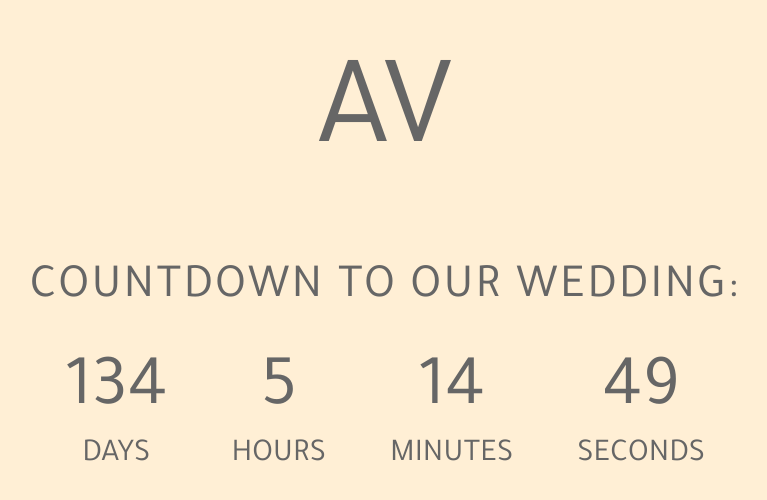
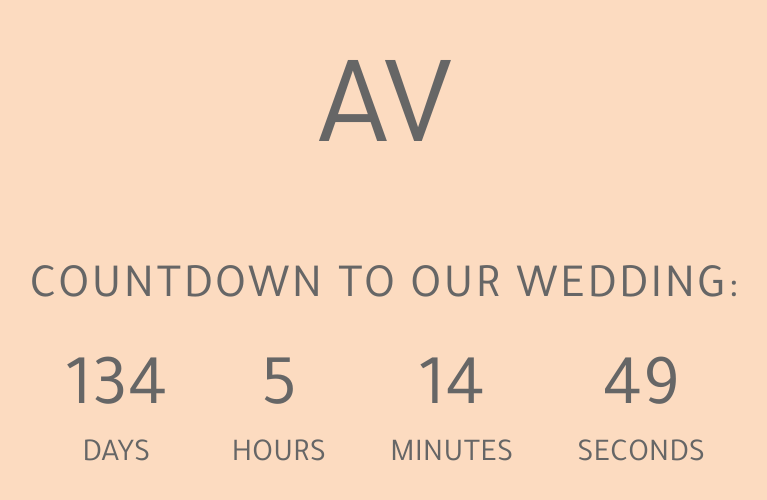
Before and after one commit to LashaLoi/av-invitation, a Next.js app: page / in a window 1280 px wide. Shown: the part 124-624 px from the top of the page, without its empty margins (255-1022 px from the left). Built offline with nearby package versions, Linux system fonts and the light colour scheme.

Commit message:
add animated background

```diff
--- /dev/null
+++ b/modules/main/constants.ts
@@ -0,0 +1,16 @@
+import { config } from 'react-spring'
+
+export const colors = {
+    50: '#FDE3C3',
+    40: '#FCD7BF',
+    30: '#F4DEE2',
+    20: '#F6CE66',
+    10: '#8AAB8C',
+    0: '#D1EAEC',
+}
+
+export const commonSpring = {
+    from: { opacity: 0, color: '#ffefd5', scale: 0.95 },
+    to: { opacity: 1, color: '#666', scale: 1 },
+    config: config.molasses,
+}
--- a/modules/main/index.module.scss
+++ b/modules/main/index.module.scss
@@ -1,10 +1,19 @@
 .container {
+    width: 100vw;
+    height: 100vh;
+
     color: #666;
-    margin: 0 auto;
+
+    display: flex;
+    flex-direction: column;
+    align-items: center;
+    justify-content: center;
+
     text-align: center;
 }
 
 .h1 {
+    margin: 0 24px;
     font-size: 3em;
     font-weight: normal;
     letter-spacing: 0.125rem;
--- a/modules/main/index.tsx
+++ b/modules/main/index.tsx
@@ -1,16 +1,18 @@
+import { useSpring, animated, config } from 'react-spring'
+
 import { useTimer } from '../../hooks/useTimer'
 
 import styles from './index.module.scss'
-import { useSpring, animated, config } from 'react-spring'
 
-const commonSpring = {
-    from: { opacity: 0, color: '#ffefd5', scale: 0.95 },
-    to: { opacity: 1, color: '#666', scale: 1 },
-    config: config.molasses,
-}
+import { colors, commonSpring } from './constants'
 
 export default function Home() {
     const [date] = useTimer()
+
+    const aStyles = useSpring({
+        backgroundColor: colors[Math.floor(date.seconds / 10) * 10],
+        config: config.molasses,
+    })
 
     const headingStyles = useSpring({
         ...commonSpring,
@@ -20,13 +22,14 @@ export default function Home() {
         ...commonSpring,
         delay: 100,
     })
+
     const dateStyles = useSpring({
         ...commonSpring,
         delay: 200,
     })
 
     return (
-        <div className={styles.container}>
+        <animated.div className={styles.container} style={aStyles}>
             <animated.div style={headingStyles} className={styles.heading}>
                 AV
             </animated.div>
@@ -53,6 +56,6 @@ export default function Home() {
                     seconds
                 </li>
             </animated.ul>
-        </div>
+        </animated.div>
     )
 }
--- a/styles/global.scss
+++ b/styles/global.scss
@@ -15,6 +15,4 @@ body {
     justify-content: center;
     display: flex;
     font-family: 'Tajawal', sans-serif;
-
-    background-color: #ffefd5;
 }
```
